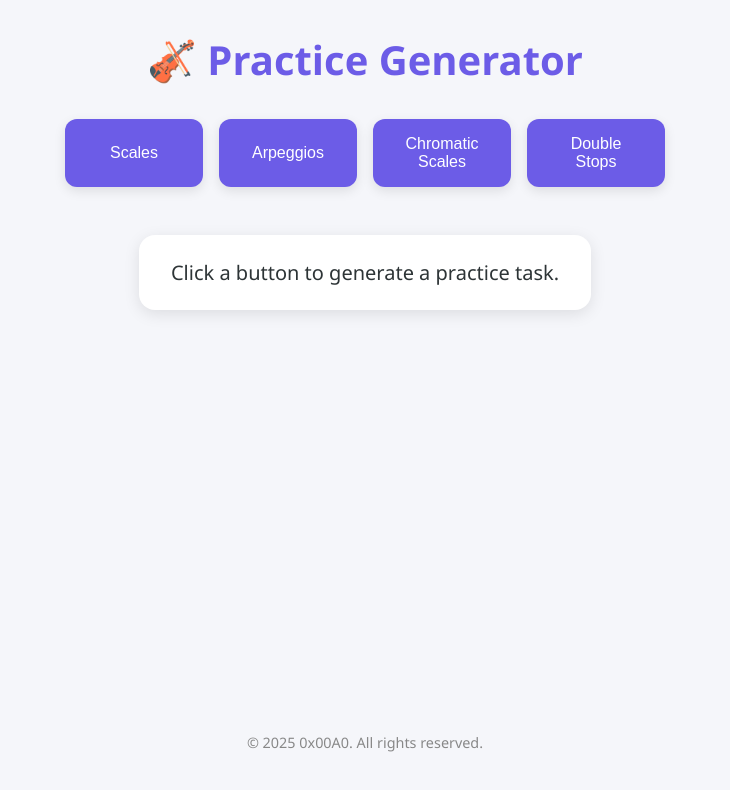
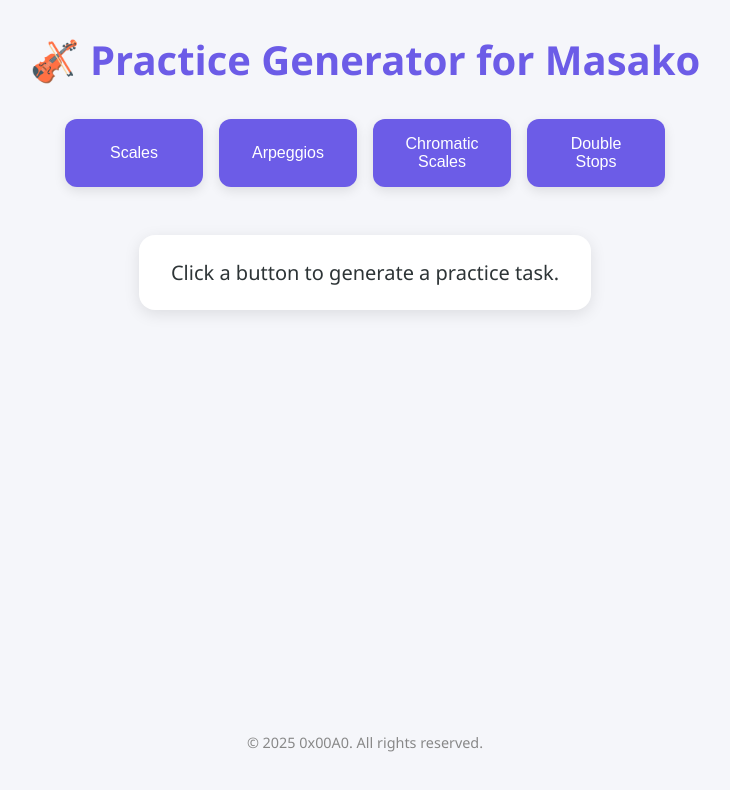
Before and after one commit to 0x00A0/0x00A0.github.io, a plain HTML site: page masako/index.html in a window 1280 px wide. Shown: the whole page, without its empty margins (275-1005 px from the left). Drawn offline with Linux system fonts and the light colour scheme.

Commit message:
page for masako

```diff
--- a/masako/index.html
+++ b/masako/index.html
@@ -98,7 +98,7 @@
   </style>
 </head>
 <body>
-<h1>🎻 Practice Generator</h1>
+<h1>🎻 Practice Generator for Masako</h1>
 <div class="button-group">
   <button onclick="generate(1)">Scales</button>
   <button onclick="generate(2)">Arpeggios</button>
```
